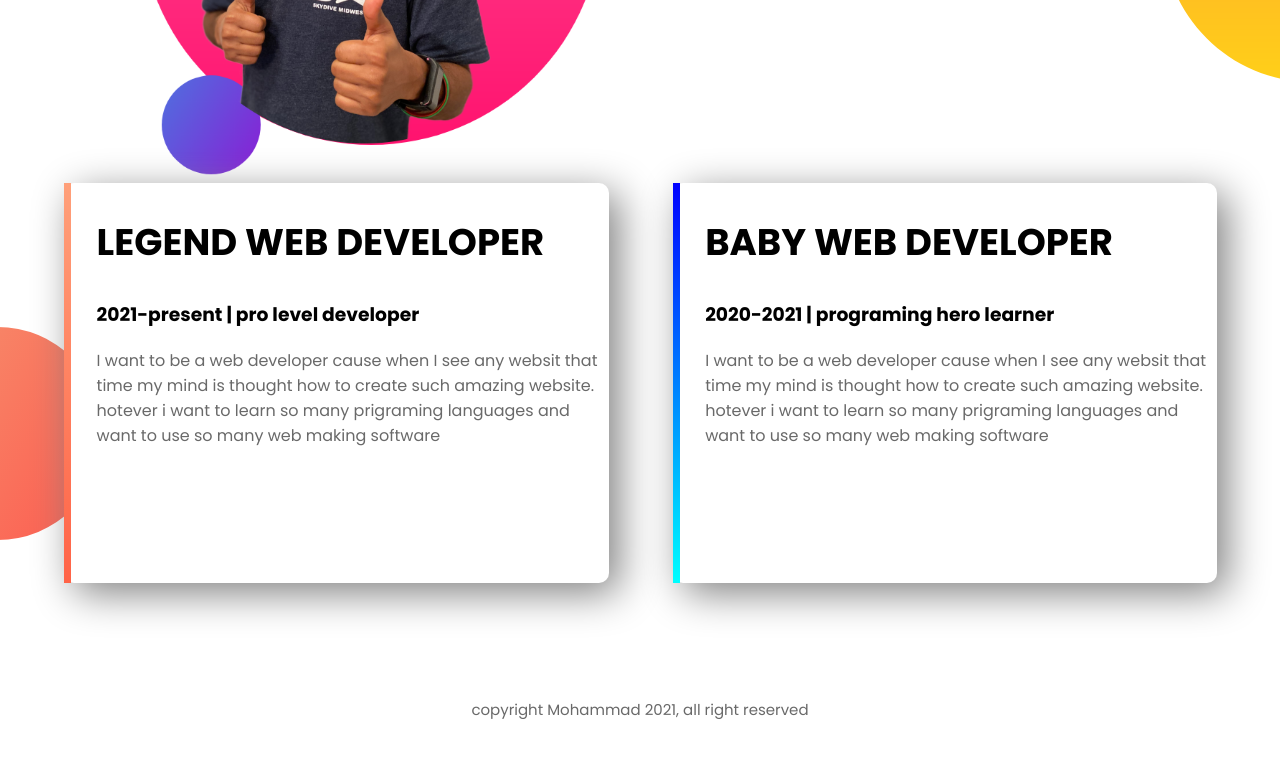
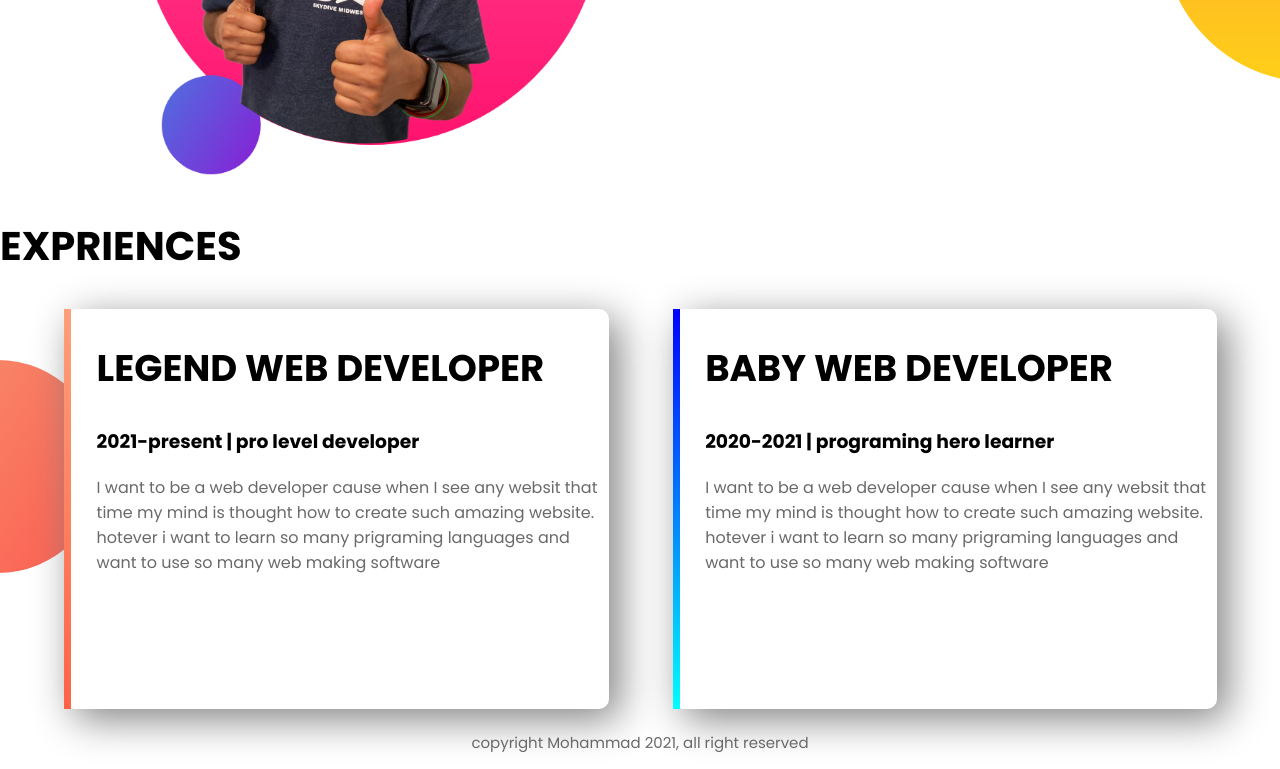
Before and after one commit to mohammadbiswash/md-protfolio, a plain HTML site: page index.html in a window 1280 px wide. Shown: the part 917-1686 px from the top of the page. Before the commit the page ends 1653 px from the top, so only its background shows below. Drawn offline with Linux system fonts and the light colour scheme.

Commit message:
expriences added

```diff
--- a/index.html
+++ b/index.html
@@ -34,6 +34,7 @@
     </section>
 
     <section class="experience-area">
+        <h1>EXPRIENCES</h1>
         <div id="legend-web" class="half-width single-experience">
             <h2> LEGEND WEB DEVELOPER</h2>
             <h3>2021-present | pro level developer</h3>
```
